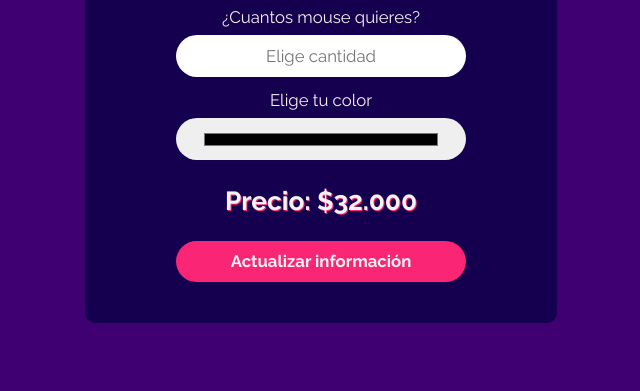
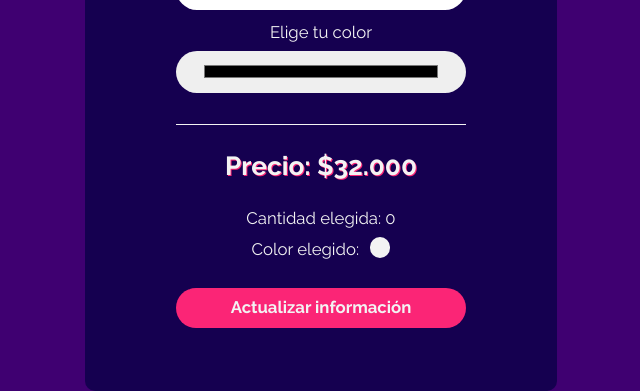
Before and after one commit to FernandoLorca/desafio-introduccion-js, a website: page index.html in a window 1280 px wide. Shown: the part 478-869 px from the top of the page, without its empty margins (319-959 px from the left). Before the commit the page ends 801 px from the top, so only its background shows below. Drawn offline with Linux system fonts and the light colour scheme.

Commit message:
adding more style and the counter, change color

```diff
--- a/index.html
+++ b/index.html
@@ -26,7 +26,16 @@
           <input type="text" placeholder="Elige cantidad" />
           <p>Elige tu color</p>
           <input type="color" />
+          <hr />
           <p class="card__mainCard-precio">Precio: $32.000</p>
+          <p>
+            Cantidad elegida:
+            <span class="card__mainCard-precio-cantidad">0</span>
+          </p>
+          <div class="card__mainCard-colorElegido">
+            <p>Color elegido:</p>
+            <div class="card__mainCard-colorElegido-color"></div>
+          </div>
           <button>Actualizar información</button>
         </div>
       </div>
--- a/sass/style.scss
+++ b/sass/style.scss
@@ -23,7 +23,8 @@ body {
 
 body,
 h1,
-p {
+p,
+hr {
   margin: 0;
   padding: 0;
 }
@@ -108,6 +109,14 @@ section {
         cursor: pointer;
       }
 
+      hr {
+        width: 75%;
+        background-color: $secondaryWhite;
+        height: 1px;
+        border: none;
+        margin-top: 3rem;
+      }
+
       .card__mainCard-precio {
         margin: 2rem 0;
         font-size: 2.5rem;
@@ -115,8 +124,25 @@ section {
         text-shadow: 1px 1px 0px $primaryFuchsia;
       }
 
+      .card__mainCard-colorElegido {
+        display: flex;
+
+        p {
+          margin-right: 1rem;
+        }
+
+        .card__mainCard-colorElegido-color {
+          width: 2rem;
+          height: 2rem;
+          border: 2px solid $secondaryWhite;
+          background-color: $secondaryWhite;
+          border-radius: 100px;
+        }
+      }
+
       button {
         width: 75%;
+        margin: 2rem 0;
       }
     }
   }
```
Also changed, not shown: assets/css/style.css, 1 other file.
